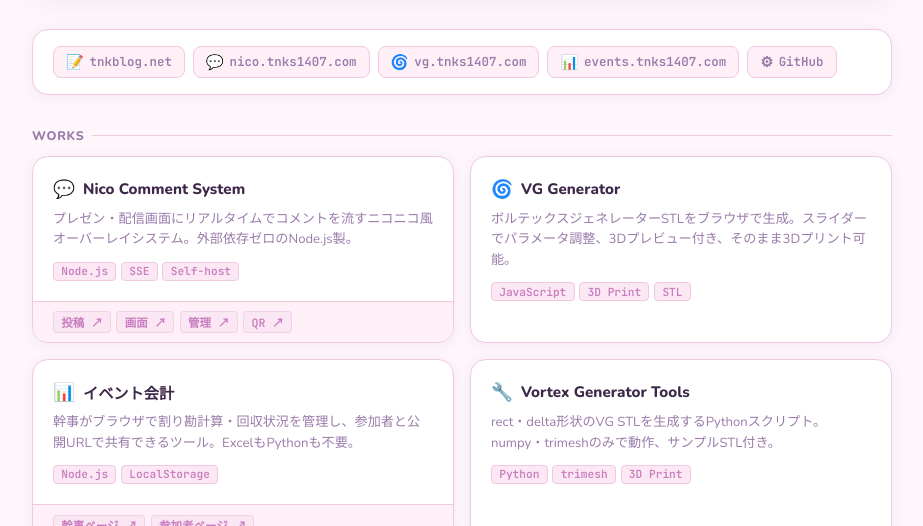
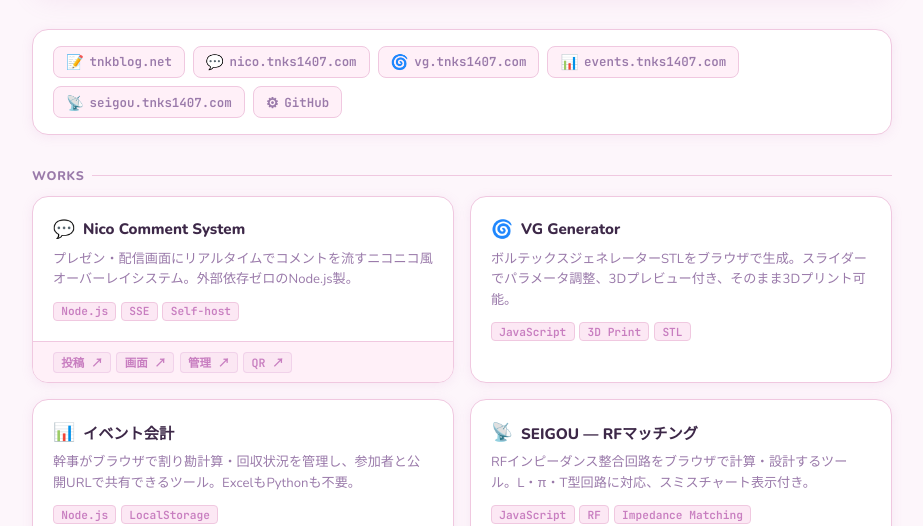
Before and after one commit to TNKS1407/tnks1407.com, an Astro site: page / in a window 1280 px wide. Shown: the part 274-800 px from the top of the page, without its empty margins (178-1101 px from the left). Built offline with nearby package versions, Linux system fonts and the light colour scheme; Astro itself is replaced by a stand-in of ours.

Commit message:
Add SEIGOU RF matching app

```diff
--- a/src/pages/index.astro
+++ b/src/pages/index.astro
@@ -6,6 +6,7 @@ const quickLinks = [
   { label: "nico.tnks1407.com", url: "https://nico.tnks1407.com", icon: "💬" },
   { label: "vg.tnks1407.com", url: "https://vg.tnks1407.com", icon: "🌀" },
   { label: "events.tnks1407.com", url: "https://events.tnks1407.com", icon: "📊" },
+  { label: "seigou.tnks1407.com", url: "https://seigou.tnks1407.com", icon: "📡" },
   { label: "GitHub", url: "https://github.com/TNKS1407", icon: "⚙" },
 ];
 
@@ -40,6 +41,13 @@ const works: Work[] = [
       { label: "幹事ページ", url: "https://events.tnks1407.com/admin" },
       { label: "参加者ページ", url: "https://events.tnks1407.com" },
     ]
+  },
+  {
+    title: "SEIGOU — RFマッチング",
+    icon: "📡",
+    description: "RFインピーダンス整合回路をブラウザで計算・設計するツール。L・π・T型回路に対応、スミスチャート表示付き。",
+    url: "https://seigou.tnks1407.com",
+    tags: ["JavaScript", "RF", "Impedance Matching"]
   },
   {
     title: "Vortex Generator Tools",
```
